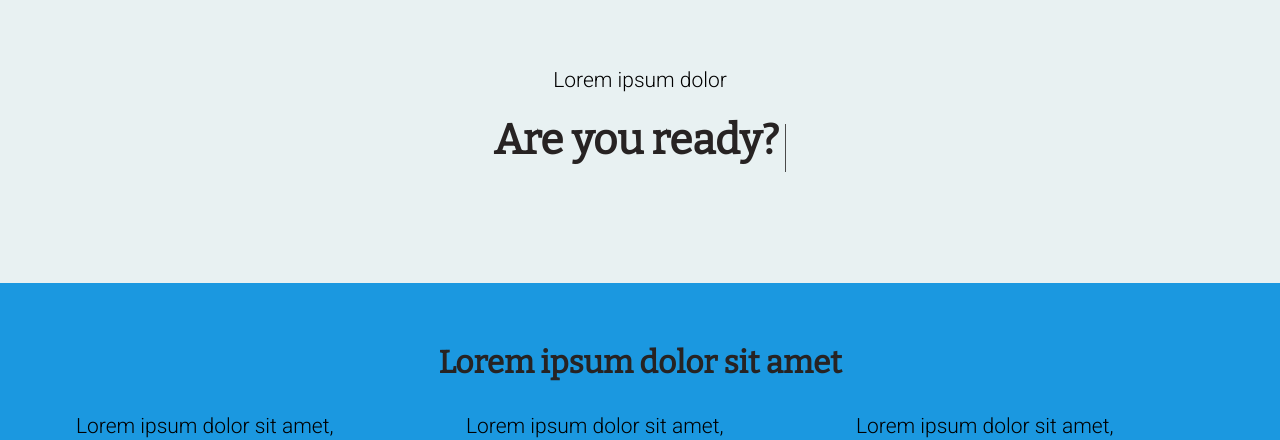
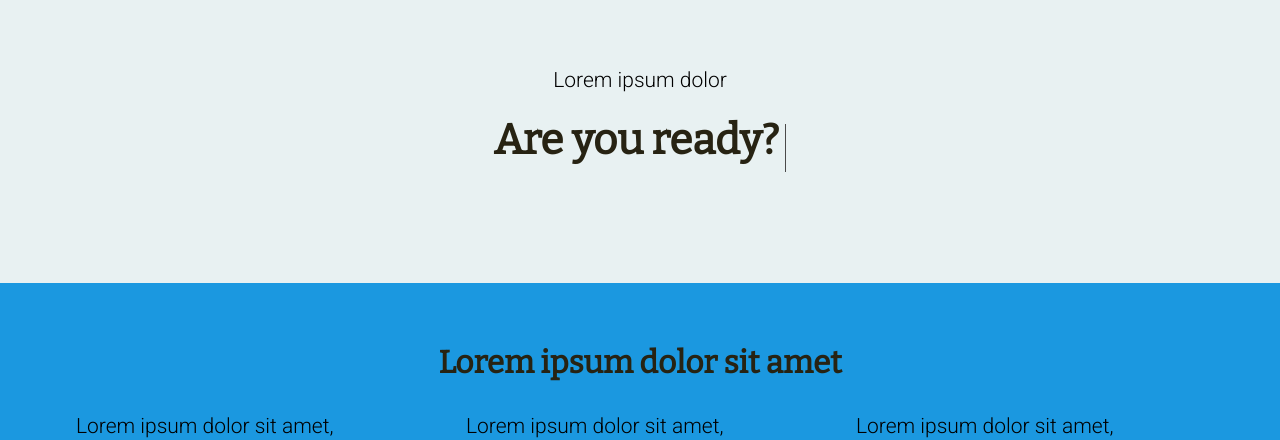
Before and after one commit to verionna/tutorias-al-cubo, a plain HTML site: page index.html in a window 1280 px wide. Shown: the top 440 px of the page. Drawn offline with nearby package versions, Linux system fonts and the light colour scheme.

```diff
--- a/css/main.css
+++ b/css/main.css
@@ -33,7 +33,7 @@ h1,
 h2,
 h3 {
 	/* color: var(--clr-primary-400); */
-	color: #272323;
+	color: #272313;
 	font-family: var(--ff-secundary);
 	font-weight: 900;
 	line-height: 1;
```
